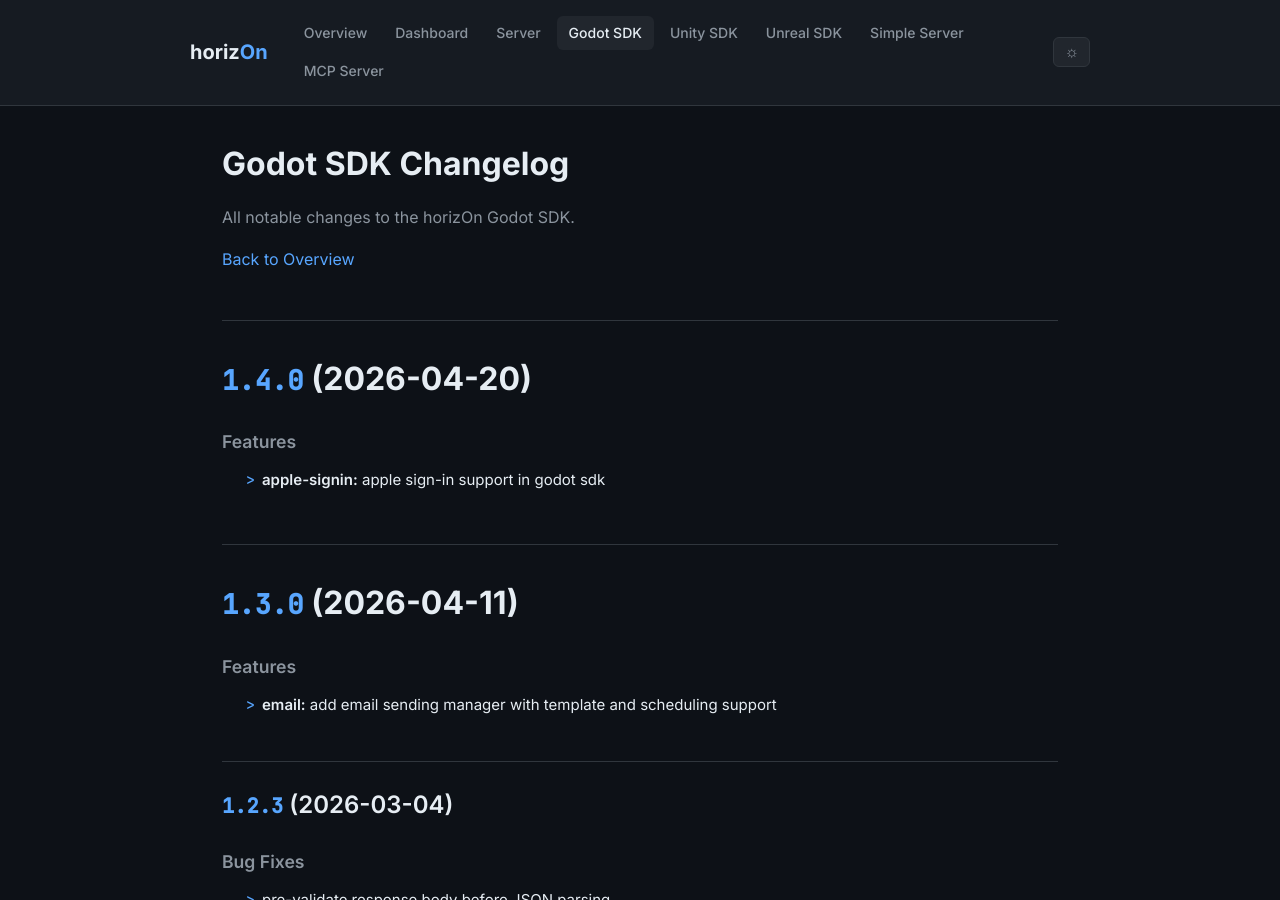
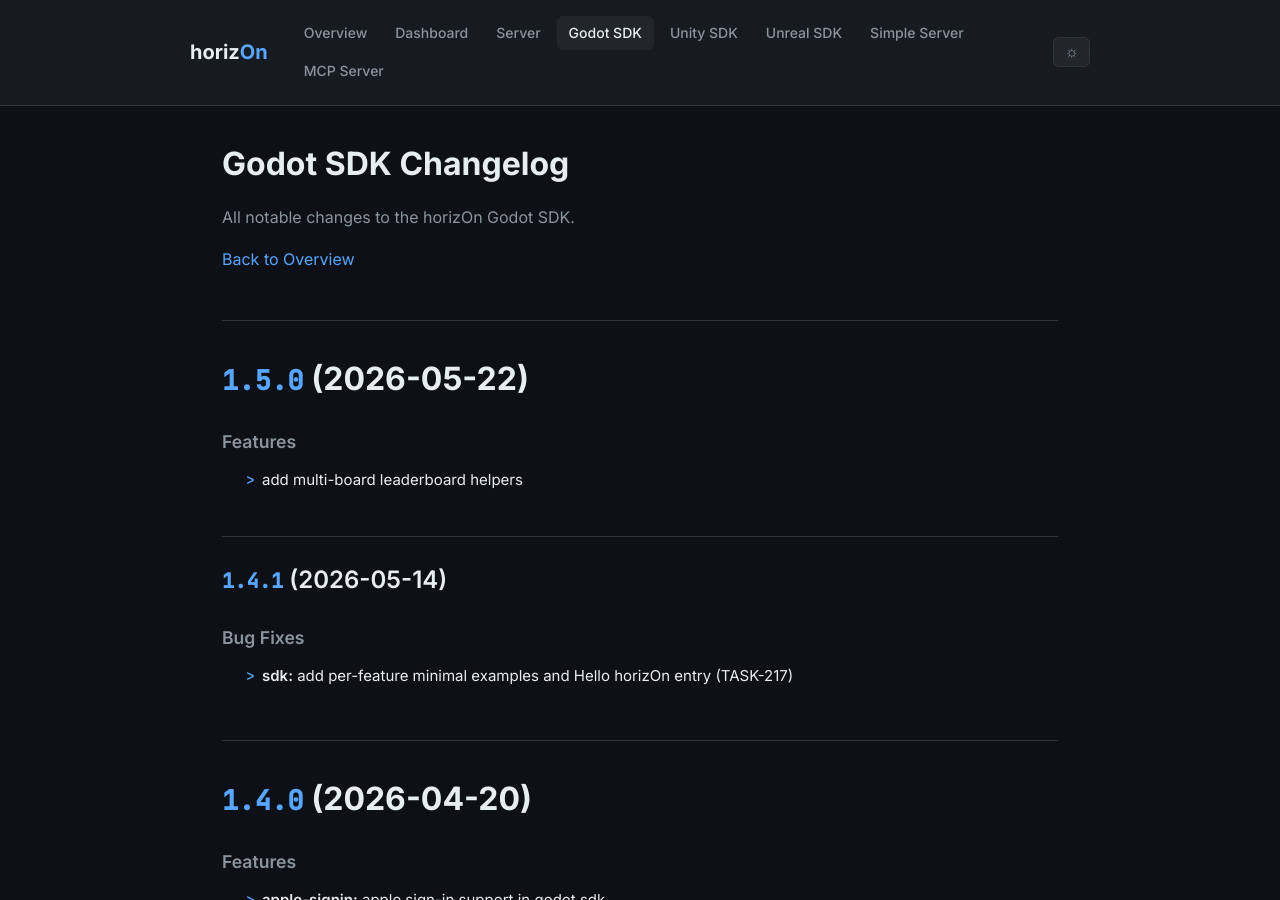
Before and after one commit to ProjectMakersDE/horizOn-Changelog, a Jekyll site: the page built from godot-sdk-changelog.md, in a window 1280 px wide and 900 px high. Built offline with Jekyll 4.4.1, drawn with Linux system fonts in a browser that asks for light colours.

Commit message:
chore: sync changelogs [skip ci]

```diff
--- a/godot-sdk-changelog.md
+++ b/godot-sdk-changelog.md
@@ -8,6 +8,20 @@ title: Godot SDK Changelog
 All notable changes to the horizOn Godot SDK.
 
 [Back to Overview](.)
+
+# [1.5.0](https://github.com/ProjectMakersDE/horizOn-SDK-Godot/compare/v1.4.1...v1.5.0) (2026-05-22)
+
+
+### Features
+
+* add multi-board leaderboard helpers ([df4e9ed](https://github.com/ProjectMakersDE/horizOn-SDK-Godot/commit/df4e9ed160f20b6fc71eee9efd242606307ff7c4))
+
+## [1.4.1](https://github.com/ProjectMakersDE/horizOn-SDK-Godot/compare/v1.4.0...v1.4.1) (2026-05-14)
+
+
+### Bug Fixes
+
+* **sdk:** add per-feature minimal examples and Hello horizOn entry (TASK-217) ([0bc69ad](https://github.com/ProjectMakersDE/horizOn-SDK-Godot/commit/0bc69ad45da581cdcc84bc187c1ca51d2d8c83ee))
 
 # [1.4.0](https://github.com/ProjectMakersDE/horizOn-SDK-Godot/compare/v1.3.0...v1.4.0) (2026-04-20)
 
```
Also changed, not shown: index.md (+1 -1 lines).
